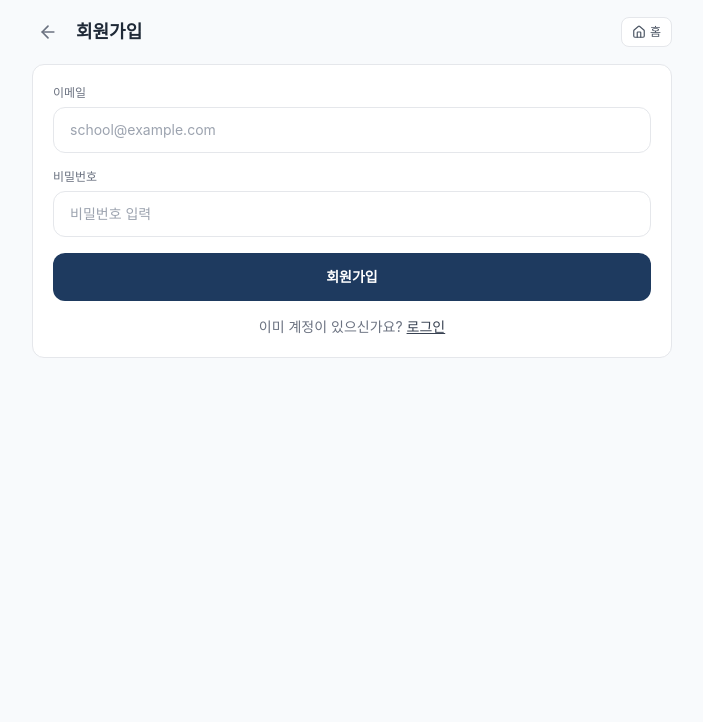
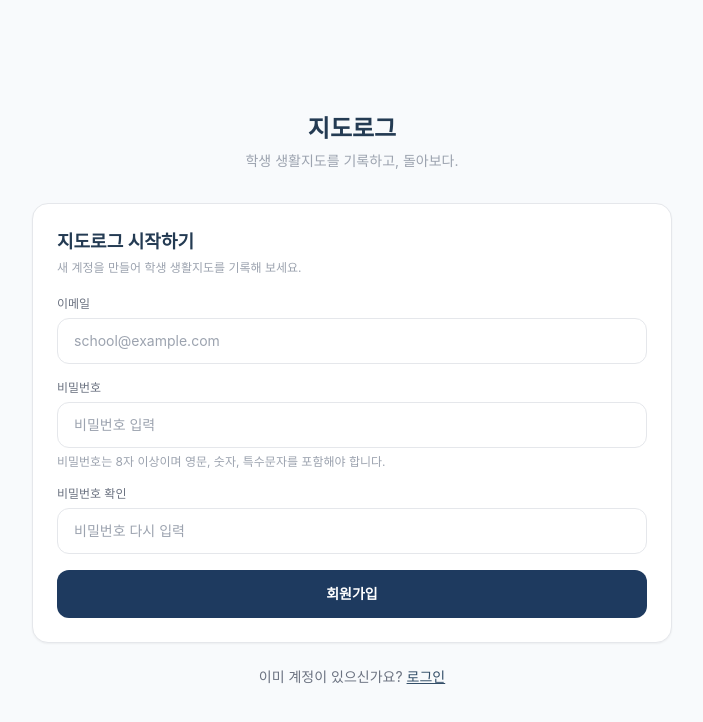
Before and after one commit to andybaby94/Bolt94-2.0, a React (Vite) app: page /signup in a window 1280 px wide. Shown: the top 722 px of the page, without its empty margins (288-991 px from the left). Built offline with nearby package versions, Linux system fonts and the light colour scheme; no server answers.

Commit message:
Update Auth pages and Dashboard

```diff
--- a/src/pages/Dashboard.tsx
+++ b/src/pages/Dashboard.tsx
@@ -1,10 +1,12 @@
 import { useState, useEffect } from 'react';
 import { useNavigate } from 'react-router-dom';
-import { Plus, ChevronRight, Printer } from 'lucide-react';
+import { Plus, Printer, FileText, Users } from 'lucide-react';
 import { supabase, type IncidentWithStudents } from '@/lib/supabase';
 import { isTodayKST } from '@/lib/datetime';
 import { IncidentCard } from '@/components/IncidentCard';
-import { StudentSearchInput } from '@/components/StudentSearchInput';
+
+const BRAND = '지도로그';
+const SLOGAN = '학생 생활지도를 기록하고, 돌아보다.';
 
 function isToday(iso: string): boolean {
   return isTodayKST(iso);
@@ -32,15 +34,15 @@ export function Dashboard() {
   }, []);
 
   return (
-    <div className="mx-auto max-w-2xl px-4 pb-20 pt-4">
-      <StudentSearchInput
-        onSelect={(s) => navigate(`/students/${s.id}`)}
-        placeholder="학생 이름 검색"
-      />
+    <div className="mx-auto max-w-2xl px-4 pb-20 pt-6">
+      <div className="mb-5">
+        <h1 className="text-xl font-bold text-navy-800">{BRAND}</h1>
+        <p className="mt-0.5 text-xs text-gray-400">{SLOGAN}</p>
+      </div>
 
       <button
         onClick={() => navigate('/incidents/new')}
-        className="mt-3 flex w-full items-center justify-center gap-1.5 rounded-xl py-3.5 text-sm font-semibold text-white transition"
+        className="flex w-full items-center justify-center gap-1.5 rounded-xl py-3.5 text-sm font-semibold text-white transition"
         style={{ backgroundColor: '#1e3a5f' }}
       >
         <Plus size={18} />
@@ -81,23 +83,22 @@ export function Dashboard() {
       </section>
 
       <section className="mt-6">
+        <div className="grid grid-cols-2 gap-3">
           <button
             onClick={() => navigate('/incidents/all')}
-          className="flex w-full items-center justify-between rounded-xl border border-gray-200 bg-white px-4 py-3.5 text-sm font-medium text-gray-700 transition hover:border-gray-300"
+            className="flex flex-col items-center justify-center gap-1.5 rounded-xl border border-gray-200 bg-white px-4 py-4 text-sm font-medium text-gray-700 transition hover:border-gray-300 hover:bg-gray-50"
           >
-          전체 사건 조회
-          <ChevronRight size={18} className="text-gray-400" />
+            <FileText size={20} className="text-navy-600" />
+            전체 사건
           </button>
-      </section>
-
-      <section className="mt-6">
           <button
             onClick={() => navigate('/students')}
-          className="flex w-full items-center justify-between rounded-xl border border-gray-200 bg-white px-4 py-3.5 text-sm font-medium text-gray-700 transition hover:border-gray-300"
+            className="flex flex-col items-center justify-center gap-1.5 rounded-xl border border-gray-200 bg-white px-4 py-4 text-sm font-medium text-gray-700 transition hover:border-gray-300 hover:bg-gray-50"
           >
+            <Users size={20} className="text-navy-600" />
             학생 조회
-          <ChevronRight size={18} className="text-gray-400" />
           </button>
+        </div>
       </section>
     </div>
   );
--- a/src/pages/Login.tsx
+++ b/src/pages/Login.tsx
@@ -1,7 +1,9 @@
 import { useEffect, useState } from 'react';
 import { useNavigate, Link } from 'react-router-dom';
 import { supabase } from '@/lib/supabase';
-import { PageHeader } from '@/components/PageHeader';
+
+const BRAND = '지도로그';
+const SLOGAN = '학생 생활지도를 기록하고, 돌아보다.';
 
 export function Login() {
   const navigate = useNavigate();
@@ -42,8 +44,12 @@ export function Login() {
   }, [navigate]);
 
   async function handleSubmit() {
-    if (!email.trim() || !password.trim()) {
-      setError('이메일과 비밀번호를 입력해 주세요.');
+    if (!email.trim()) {
+      setError('이메일을 입력해 주세요.');
+      return;
+    }
+    if (!password.trim()) {
+      setError('비밀번호를 입력해 주세요.');
       return;
     }
 
@@ -58,7 +64,7 @@ export function Login() {
     setLoading(false);
 
     if (signInError) {
-      setError(signInError.message);
+      setError('이메일 또는 비밀번호가 올바르지 않습니다.');
       return;
     }
 
@@ -66,10 +72,13 @@ export function Login() {
   }
 
   return (
-    <div className="mx-auto max-w-2xl px-4 pb-20 pt-4">
-      <PageHeader title="로그인" />
+    <div className="mx-auto flex min-h-screen max-w-2xl flex-col justify-center px-4 py-10">
+      <div className="mb-8 text-center">
+        <h1 className="text-2xl font-bold text-navy-800">{BRAND}</h1>
+        <p className="mt-1.5 text-sm text-gray-400">{SLOGAN}</p>
+      </div>
 
-      <div className="rounded-xl border border-gray-200 bg-white p-5">
+      <div className="rounded-2xl border border-gray-200 bg-white p-6 shadow-sm">
         <div className="space-y-4">
           <div>
             <label className="mb-1.5 block text-xs font-medium text-gray-500">이메일</label>
@@ -87,6 +96,7 @@ export function Login() {
             <input
               value={password}
               onChange={(e) => setPassword(e.target.value)}
+              onKeyDown={(e) => e.key === 'Enter' && handleSubmit()}
               type="password"
               placeholder="비밀번호 입력"
               className="w-full rounded-xl border border-gray-200 bg-white px-4 py-3 text-sm outline-none focus:border-navy-400 focus:ring-1 focus:ring-navy-400"
@@ -105,14 +115,14 @@ export function Login() {
           >
             {loading ? '로그인 중...' : '로그인'}
           </button>
+        </div>
+      </div>
 
-          <div className="text-center text-sm text-gray-500">
-            계정이 없으신가요?{' '}
-            <Link to="/signup" className="font-medium text-gray-700 underline">
-              회원가입
-            </Link>
-          </div>
-        </div>
+      <div className="mt-6 text-center text-sm text-gray-500">
+        계정이 없으신가요?{' '}
+        <Link to="/signup" className="font-medium text-navy-700 underline">
+          회원가입
+        </Link>
       </div>
     </div>
   );
--- a/src/pages/Signup.tsx
+++ b/src/pages/Signup.tsx
@@ -1,19 +1,39 @@
 import { useState } from 'react';
 import { Link, useNavigate } from 'react-router-dom';
 import { supabase } from '@/lib/supabase';
-import { PageHeader } from '@/components/PageHeader';
+
+const BRAND = '지도로그';
+const SLOGAN = '학생 생활지도를 기록하고, 돌아보다.';
+const PASSWORD_POLICY = '비밀번호는 8자 이상이며 영문, 숫자, 특수문자를 포함해야 합니다.';
+
+function isValidPassword(pw: string): boolean {
+  return /^(?=.*[A-Za-z])(?=.*\d)(?=.*[!@#$%^&*()\-_=+{}[\]|;:'",.<>/?`~])[A-Za-z\d!@#$%^&*()\-_=+{}[\]|;:'",.<>/?`~]{8,}$/.test(pw);
+}
 
 export function Signup() {
   const navigate = useNavigate();
   const [email, setEmail] = useState('');
   const [password, setPassword] = useState('');
+  const [passwordConfirm, setPasswordConfirm] = useState('');
   const [loading, setLoading] = useState(false);
   const [error, setError] = useState<string | null>(null);
   const [message, setMessage] = useState<string | null>(null);
 
   async function handleSubmit() {
-    if (!email.trim() || !password.trim()) {
-      setError('이메일과 비밀번호를 입력해 주세요.');
+    if (!email.trim()) {
+      setError('이메일을 입력해 주세요.');
+      return;
+    }
+    if (!password.trim()) {
+      setError('비밀번호를 입력해 주세요.');
+      return;
+    }
+    if (!isValidPassword(password)) {
+      setError(PASSWORD_POLICY);
+      return;
+    }
+    if (password !== passwordConfirm) {
+      setError('비밀번호가 일치하지 않습니다.');
       return;
     }
 
@@ -29,19 +49,27 @@ export function Signup() {
     setLoading(false);
 
     if (signUpError) {
-      setError(signUpError.message);
+      setError('회원가입 중 오류가 발생했습니다. 잠시 후 다시 시도해 주세요.');
       return;
     }
 
-    setMessage('회원가입 요청이 완료되었습니다. 이메일 인증이 활성화된 경우 확인 메일을 확인해 주세요.');
-    setTimeout(() => navigate('/login', { replace: true }), 1200);
+    setMessage('회원가입이 완료되었습니다. 입력하신 이메일로 인증 메일을 보냈습니다. 이메일을 확인하여 인증을 완료한 후 로그인해 주세요.');
+    setTimeout(() => navigate('/login', { replace: true }), 2500);
   }
 
   return (
-    <div className="mx-auto max-w-2xl px-4 pb-20 pt-4">
-      <PageHeader title="회원가입" />
+    <div className="mx-auto flex min-h-screen max-w-2xl flex-col justify-center px-4 py-10">
+      <div className="mb-8 text-center">
+        <h1 className="text-2xl font-bold text-navy-800">{BRAND}</h1>
+        <p className="mt-1.5 text-sm text-gray-400">{SLOGAN}</p>
+      </div>
 
-      <div className="rounded-xl border border-gray-200 bg-white p-5">
+      <div className="rounded-2xl border border-gray-200 bg-white p-6 shadow-sm">
+        <div className="mb-5">
+          <h2 className="text-lg font-semibold text-navy-800">지도로그 시작하기</h2>
+          <p className="mt-1 text-xs text-gray-400">새 계정을 만들어 학생 생활지도를 기록해 보세요.</p>
+        </div>
+
         <div className="space-y-4">
           <div>
             <label className="mb-1.5 block text-xs font-medium text-gray-500">이메일</label>
@@ -63,6 +91,19 @@ export function Signup() {
               placeholder="비밀번호 입력"
               className="w-full rounded-xl border border-gray-200 bg-white px-4 py-3 text-sm outline-none focus:border-navy-400 focus:ring-1 focus:ring-navy-400"
             />
+            <p className="mt-1.5 text-xs text-gray-400">{PASSWORD_POLICY}</p>
+          </div>
+
+          <div>
+            <label className="mb-1.5 block text-xs font-medium text-gray-500">비밀번호 확인</label>
+            <input
+              value={passwordConfirm}
+              onChange={(e) => setPasswordConfirm(e.target.value)}
+              onKeyDown={(e) => e.key === 'Enter' && handleSubmit()}
+              type="password"
+              placeholder="비밀번호 다시 입력"
+              className="w-full rounded-xl border border-gray-200 bg-white px-4 py-3 text-sm outline-none focus:border-navy-400 focus:ring-1 focus:ring-navy-400"
+            />
           </div>
 
           {error && (
@@ -81,14 +122,14 @@ export function Signup() {
           >
             {loading ? '가입 처리 중...' : '회원가입'}
           </button>
+        </div>
+      </div>
 
-          <div className="text-center text-sm text-gray-500">
-            이미 계정이 있으신가요?{' '}
-            <Link to="/login" className="font-medium text-gray-700 underline">
-              로그인
-            </Link>
-          </div>
-        </div>
+      <div className="mt-6 text-center text-sm text-gray-500">
+        이미 계정이 있으신가요?{' '}
+        <Link to="/login" className="font-medium text-navy-700 underline">
+          로그인
+        </Link>
       </div>
     </div>
   );
```
Lines whose indentation alone changed are shown as unchanged.
